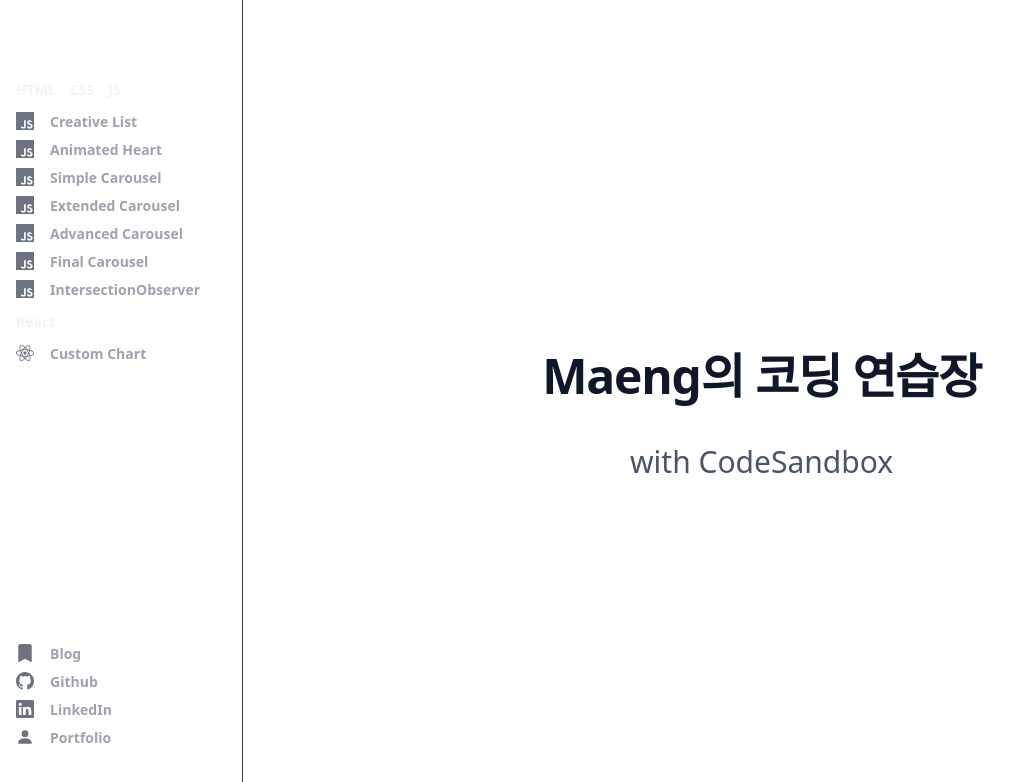
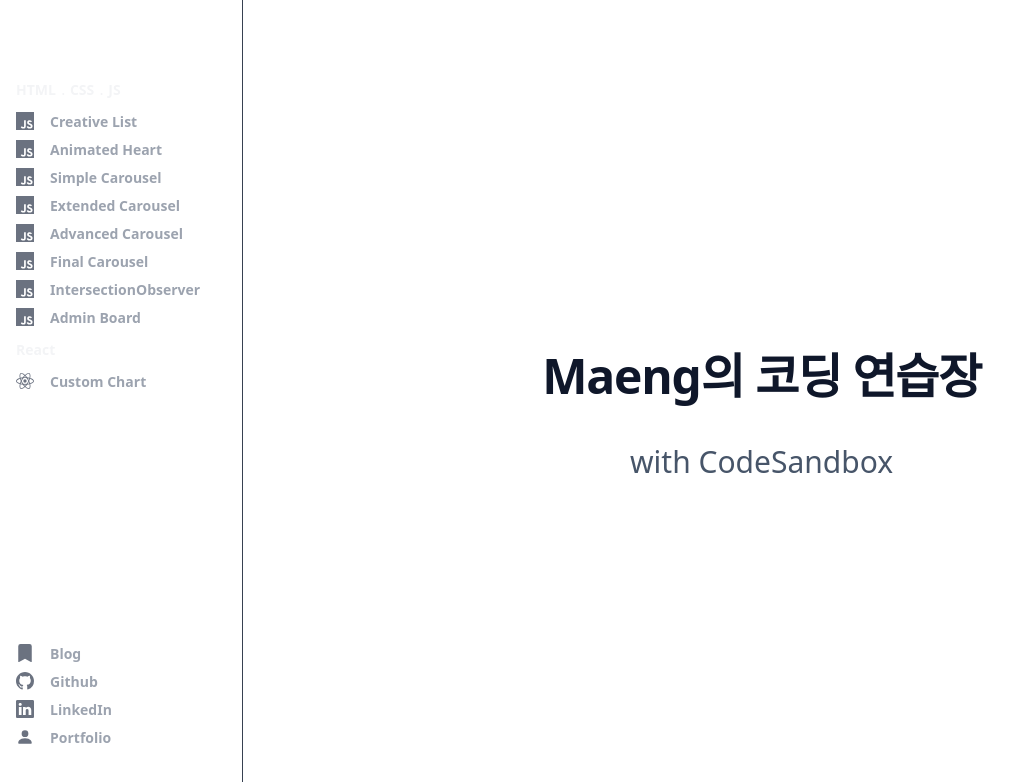
Before and after one commit to maeng2418/Maeng-Exercise, a React (Create React App) app: page / in a window 1280 px wide. Shown: the top 782 px of the page, without its empty margins (0-1030 px from the left). Built offline with nearby package versions, Linux system fonts and the light colour scheme.

Commit message:
[feat] Admin Board 추가

```diff
--- a/src/assets/routes.ts
+++ b/src/assets/routes.ts
@@ -41,6 +41,11 @@
         title: 'IntersectionObserver',
         path: 'intersectionobserver',
         url: 'https://codesandbox.io/embed/intersectionobserver-5ly895?fontsize=14&hidenavigation=1&theme=dark',
+      },
+      {
+        title: 'Admin Board',
+        path: 'admin-baord',
+        url: 'https://codesandbox.io/embed/serverless-breeze-p4y61e?fontsize=14&hidenavigation=1&theme=dark',
       },
     ],
   },
```
